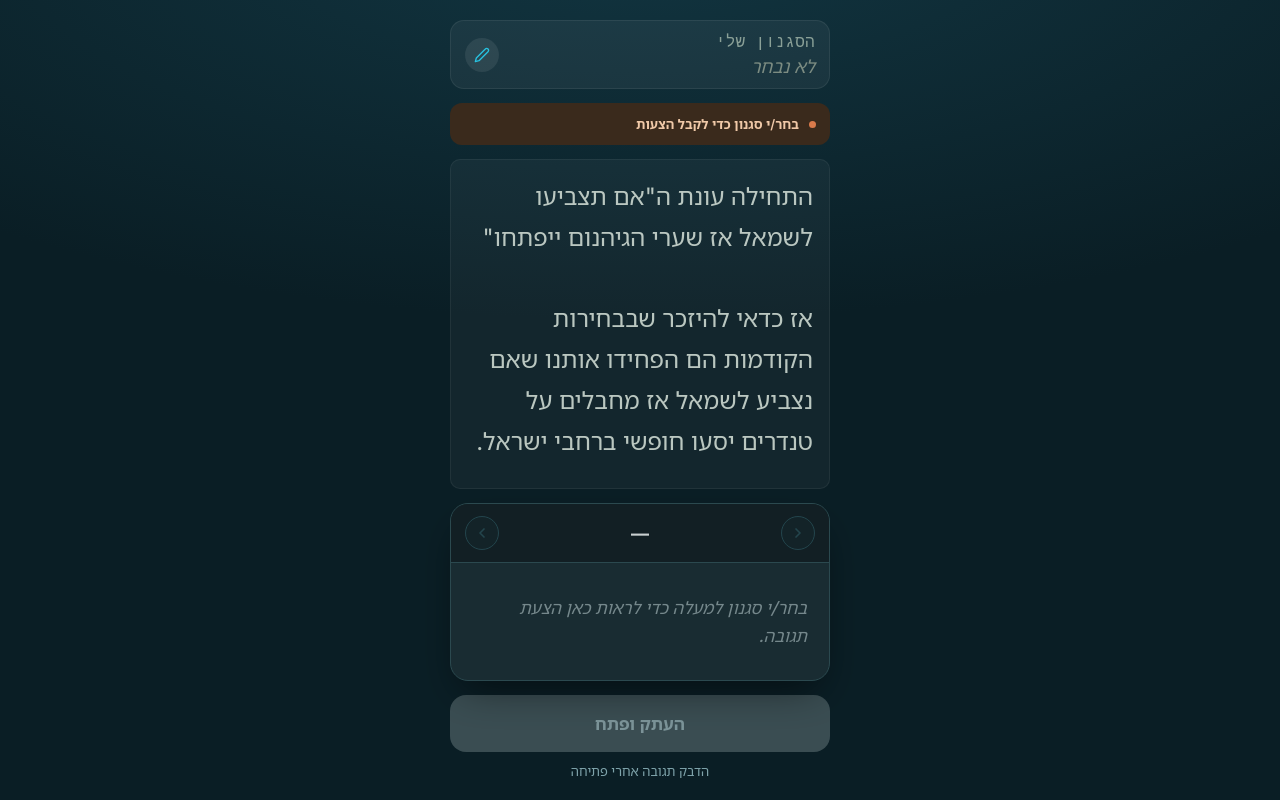
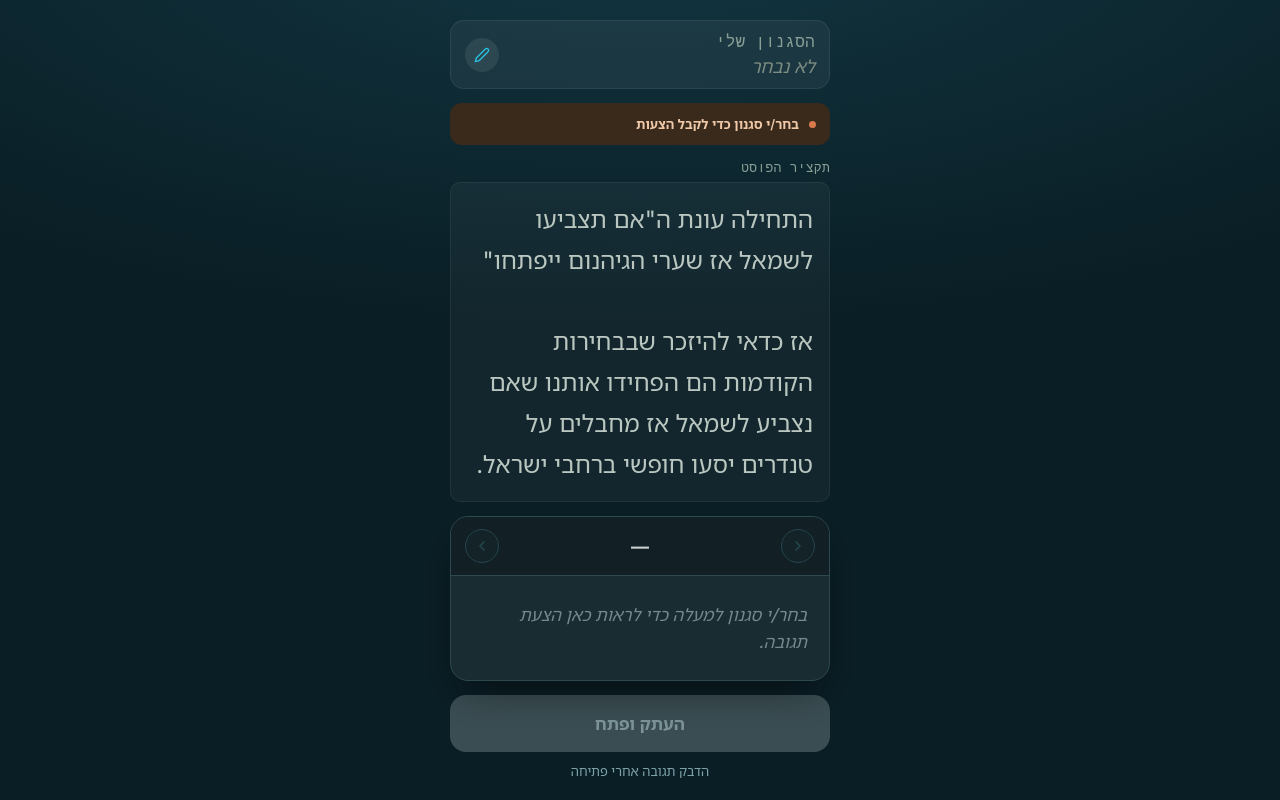
Before and after one commit to drorsalee-rgb/Reply-assistant-pwa, a plain HTML site: page index.html in a window 1280 px wide. Drawn offline with Linux system fonts and the light colour scheme.

Commit message:
Add "תקציר הפוסט" label above the post summary box

```diff
--- a/index.html
+++ b/index.html
@@ -123,6 +123,21 @@
     flex:none; width:7px;height:7px;border-radius:50%;background:var(--warn);
   }
 
+  .context-wrap{
+    display:flex;
+    flex-direction:column;
+    gap:6px;
+    flex:1 1 auto;
+    min-height:0;
+  }
+  .section-label{
+    flex:none;
+    margin:0;
+    font-family:'JetBrains Mono',monospace;
+    font-size:13px;
+    letter-spacing:0.02em;
+    color:#8aa097;
+  }
   .context{
     display:flex;
     flex-direction:column;
@@ -396,8 +411,11 @@
     <span>בחר/י סגנון כדי לקבל הצעות</span>
   </div>
 
-  <div class="context" id="context">
-    <span class="snippet">טוען פרטי הפוסט…</span>
+  <div class="context-wrap">
+    <p class="section-label">תקציר הפוסט</p>
+    <div class="context" id="context">
+      <span class="snippet">טוען פרטי הפוסט…</span>
+    </div>
   </div>
 
   <div class="card-wrap">
```
